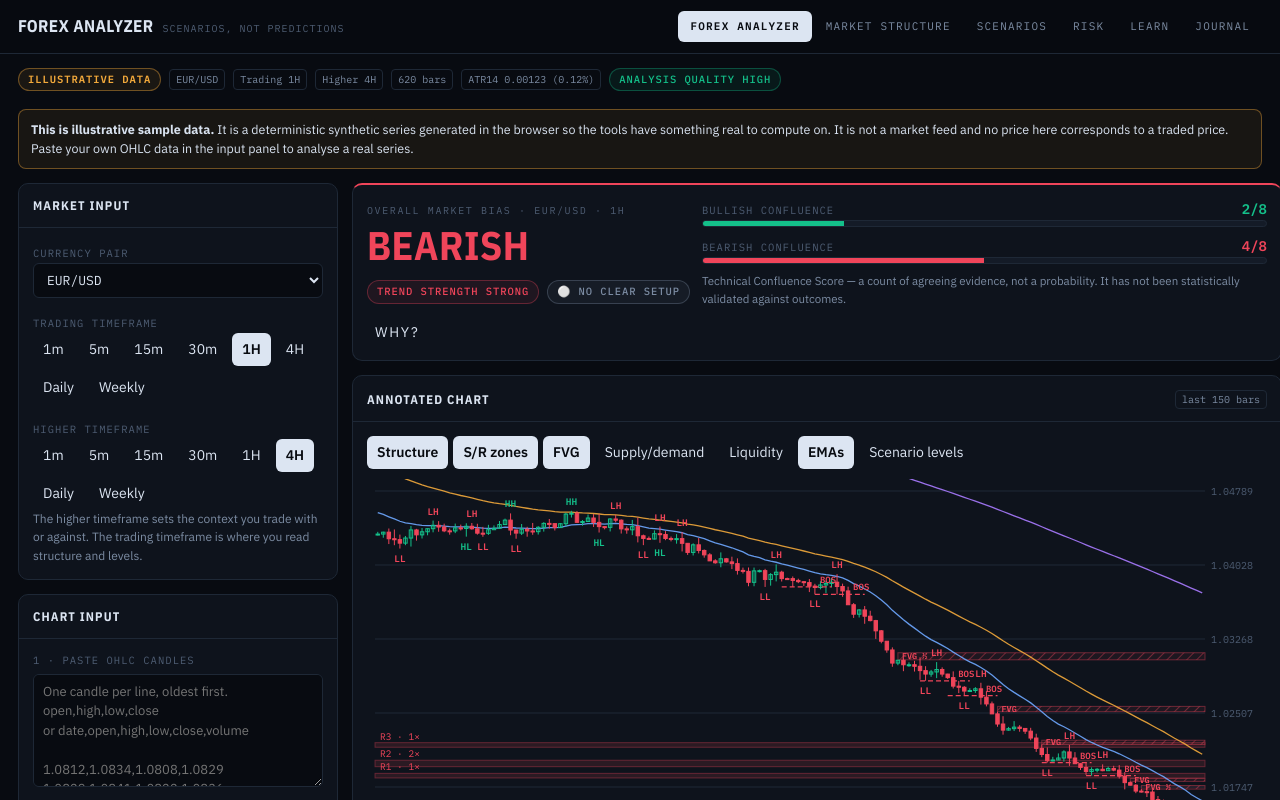
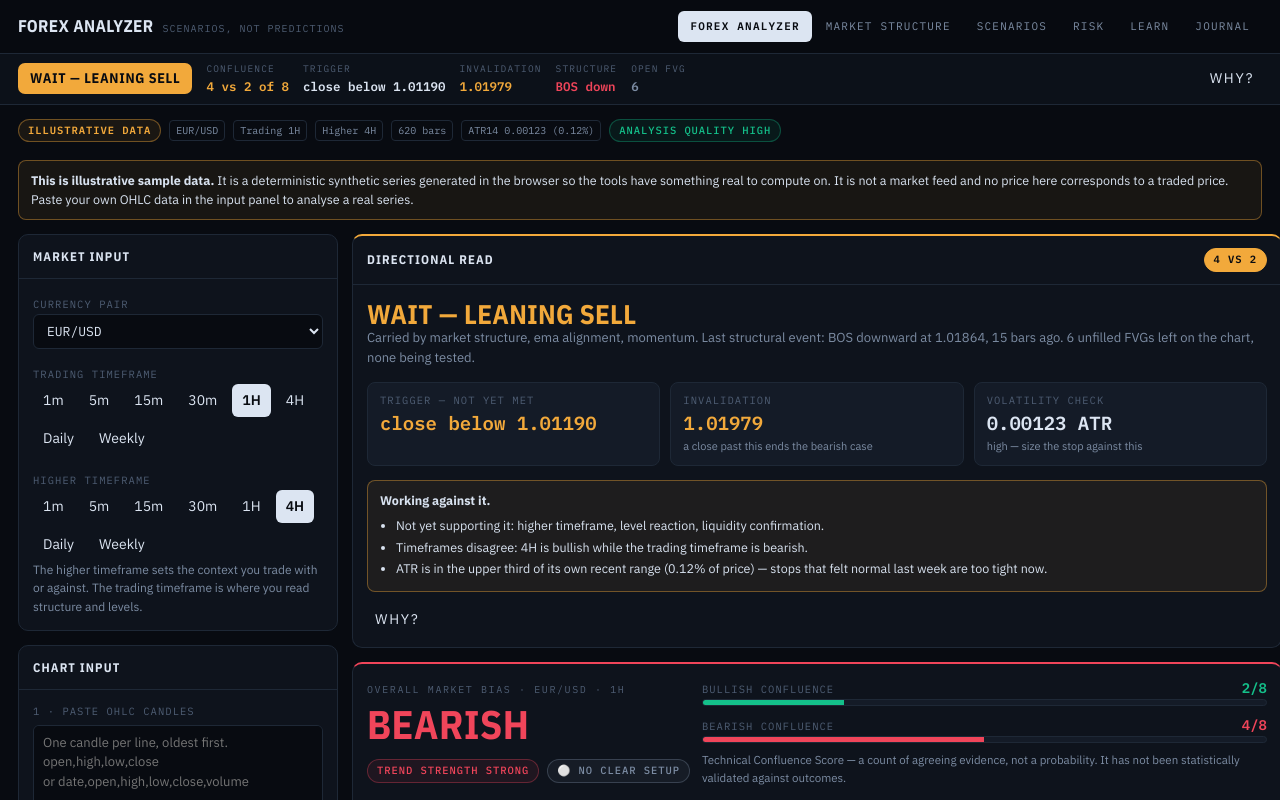
Before and after one commit to millikkal-sudo/forex-analyzer, a React (Vite) app: page / in a window 1280 px wide. Shown: the top 800 px of the page. Built offline with nearby package versions, Linux system fonts and the light colour scheme.

Commit message:
Add verdict engine and update AnalyzerTab with verdict

```diff
--- a/src/App.jsx
+++ b/src/App.jsx
@@ -67,6 +67,13 @@ const CSS = `
 .nav button{padding:7px 12px;border-radius:6px;font-size:11px;letter-spacing:.11em;text-transform:uppercase;color:var(--dim);font-family:'IBM Plex Mono',monospace;white-space:nowrap}
 .nav button:hover{color:var(--text);background:var(--panel2)}
 .nav button[data-on="1"]{color:var(--ink);background:var(--text);font-weight:600}
+.sigbar{border-top:1px solid var(--line);background:rgba(14,19,28,.85)}
+.sigin{max-width:1320px;margin:0 auto;padding:8px 18px;display:flex;align-items:center;gap:14px;flex-wrap:wrap}
+.sigact{display:inline-flex;align-items:center;gap:8px;padding:5px 12px;border-radius:7px;font-family:'IBM Plex Sans Condensed',sans-serif;font-weight:700;font-size:14px;letter-spacing:.05em}
+.sigfld{display:flex;flex-direction:column;gap:1px;min-width:0}
+.sigfld b{font-family:'IBM Plex Mono',monospace;font-size:12.5px;font-weight:600;white-space:nowrap}
+.sigfld span{font-family:'IBM Plex Mono',monospace;font-size:9.5px;letter-spacing:.12em;text-transform:uppercase;color:var(--faint)}
+@media (max-width:640px){.sigin{padding:8px 12px;gap:10px}.sigact{font-size:12.5px;padding:4px 9px}}
 
 /* cards */
 .card{background:var(--panel);border:1px solid var(--line);border-radius:10px}
@@ -680,6 +687,58 @@ function currentStatus(led, sc) {
   if (led.bull >= 5 && led.bull - led.bear >= 2) return { text: "Potential bullish setup", tone: "bull", icon: "🟢" };
   if (led.bear >= 5 && led.bear - led.bull >= 2) return { text: "Potential bearish setup", tone: "bear", icon: "🔴" };
   return { text: "Waiting for confirmation", tone: "warn", icon: "🟡" };
+}
+
+/* ============================== VERDICT ENGINE =============================
+   Turns the ledger, the structural events and the mapped levels into one
+   directional read. It always ships with the price that triggers it and the
+   price that kills it, because a direction without those is not actionable. */
+function buildVerdict(a, led, scen, digits) {
+  const gap = led.bull - led.bear;
+  const ev = last(a.events);
+  const lastHL = [...a.pivots].reverse().find((x) => x.type === "L");
+  const lastLH = [...a.pivots].reverse().find((x) => x.type === "H");
+  const res = a.sr.res[0], sup = a.sr.sup[0];
+  const bullFVG = a.fvg.zones.find((z) => z.kind === "bullish" && z.inside);
+  const bearFVG = a.fvg.zones.find((z) => z.kind === "bearish" && z.inside);
+
+  let action, tone, side;
+  if (led.bull >= 5 && gap >= 2) { action = "POTENTIAL BUY"; tone = "bull"; side = "bull"; }
+  else if (led.bear >= 5 && gap <= -2) { action = "POTENTIAL SELL"; tone = "bear"; side = "bear"; }
+  else if (Math.max(led.bull, led.bear) >= 4 && Math.abs(gap) >= 1) { action = gap > 0 ? "WAIT — LEANING BUY" : "WAIT — LEANING SELL"; tone = "warn"; side = gap > 0 ? "bull" : "bear"; }
+  else { action = "NO SETUP"; tone = "flat"; side = null; }
+
+  const trigger = side === "bull"
+    ? (res ? `close above ${res.hi.toFixed(digits)}` : lastLH ? `close above ${lastLH.price.toFixed(digits)}` : "a close above the last swing high")
+    : side === "bear"
+      ? (sup ? `close below ${sup.lo.toFixed(digits)}` : lastHL ? `close below ${lastHL.price.toFixed(digits)}` : "a close below the last swing low")
+      : "no level worth watching yet";
+  const invalidation = side === "bull"
+    ? (lastHL ? lastHL.price.toFixed(digits) : (a.price - a.atr * 1.5).toFixed(digits))
+    : side === "bear"
+      ? (lastLH ? lastLH.price.toFixed(digits) : (a.price + a.atr * 1.5).toFixed(digits))
+      : null;
+
+  // the components actually carrying this read, strongest first
+  const carrying = led.rows.filter((r) => (side === "bull" ? r.bull : side === "bear" ? r.bear : 0) > 0)
+    .sort((x, y) => (side === "bull" ? y.bull - x.bull : y.bear - x.bear)).map((r) => r.key.toLowerCase());
+  const missing = led.rows.filter((r) => (side === "bull" ? r.bull : side === "bear" ? r.bear : 1) === 0).map((r) => r.key.toLowerCase());
+
+  const evText = ev ? `${ev.kind} ${ev.dir === "up" ? "upward" : "downward"} at ${ev.price.toFixed(digits)}, ${a.candles.length - 1 - ev.i} bars ago` : "no break of structure in this data";
+  const fvgText = bullFVG ? `price sitting in an unfilled bullish FVG (${bullFVG.lo.toFixed(digits)}–${bullFVG.hi.toFixed(digits)})`
+    : bearFVG ? `price sitting in an unfilled bearish FVG (${bearFVG.lo.toFixed(digits)}–${bearFVG.hi.toFixed(digits)})`
+    : a.fvg.zones.length ? `${a.fvg.zones.length} unfilled FVG${a.fvg.zones.length === 1 ? "" : "s"} left on the chart, none being tested` : "no unfilled FVG";
+
+  const reason = side
+    ? `Carried by ${carrying.slice(0, 3).join(", ")}. Last structural event: ${evText}. ${fvgText.charAt(0).toUpperCase() + fvgText.slice(1)}.`
+    : `Neither side clears the bar (bull ${led.bull}, bear ${led.bear}). Last structural event: ${evText}.`;
+
+  const blockers = [];
+  if (side && missing.length) blockers.push(`Not yet supporting it: ${missing.join(", ")}.`);
+  scen.noTrade.checks.slice(0, 2).forEach((c) => blockers.push(c.text));
+
+  return { action, tone, side, trigger, invalidation, reason, blockers, score: side === "bull" ? led.bull : side === "bear" ? led.bear : 0,
+    against: side === "bull" ? led.bear : side === "bear" ? led.bull : 0, ev, evText, fvgText };
 }
 
 /* =============================== RISK ENGINE =============================== */
@@ -1138,6 +1197,7 @@ export default function ForexAnalyzer() {
   const bias = a && led ? overallBias(led, a) : null;
   const status = led && scen ? currentStatus(led, scen) : null;
   const quality = useMemo(() => (a ? assessQuality(a, ladder, source) : null), [a, ladder, source]);
+  const verdict = useMemo(() => (a && led && scen ? buildVerdict(a, led, scen, digits) : null), [a, led, scen, digits]);
 
   const scenarioLines = useMemo(() => {
     if (!a || !scen) return [];
@@ -1206,6 +1266,19 @@ export default function ForexAnalyzer() {
             ))}
           </nav>
         </div>
+        {verdict && (
+          <div className="sigbar">
+            <div className="sigin">
+              <span className="sigact" style={{ background: toneColor(verdict.tone), color: T.ink }}>{verdict.action}</span>
+              <span className="sigfld"><span>Confluence</span><b style={{ color: toneColor(verdict.tone) }}>{verdict.score} vs {verdict.against} of 8</b></span>
+              <span className="sigfld"><span>Trigger</span><b>{verdict.trigger}</b></span>
+              {verdict.invalidation && <span className="sigfld"><span>Invalidation</span><b style={{ color: T.warn }}>{verdict.invalidation}</b></span>}
+              <span className="sigfld"><span>Structure</span><b style={{ color: verdict.ev ? (verdict.ev.dir === "up" ? T.bull : T.bear) : T.dim }}>{verdict.ev ? `${verdict.ev.kind} ${verdict.ev.dir}` : "no BOS"}</b></span>
+              <span className="sigfld"><span>Open FVG</span><b style={{ color: a && a.fvg.zones.some((z) => z.inside) ? T.warn : T.dim }}>{a ? a.fvg.zones.length : 0}{a && a.fvg.zones.some((z) => z.inside) ? " · in one" : ""}</b></span>
+              <button className="why" style={{ marginLeft: "auto" }} onClick={() => { setTab("analyzer"); setOpenWhy(openWhy === "verdict" ? null : "verdict"); }}>WHY?</button>
+            </div>
+          </div>
+        )}
       </div>
 
       <div className="shell">
@@ -1363,7 +1436,7 @@ export default function ForexAnalyzer() {
           <div className="grid" style={{ gap: 14 }}>
             {!a && <Card title="Not enough data"><p className="note">At least 30 candles are needed before structure, indicators or zones can be computed. Load more data.</p></Card>}
 
-            {a && tab === "analyzer" && <AnalyzerTab {...{ a, led, bias, status, htf, ladder, digits, layers, setLayers, scenarioLines, openWhy, setOpenWhy, pairLabel, tradeTf: tfMismatch ? nativeTf : tradeTf, htfTf, scen, source }} />}
+            {a && tab === "analyzer" && <AnalyzerTab {...{ a, led, bias, status, htf, ladder, digits, layers, setLayers, scenarioLines, openWhy, setOpenWhy, pairLabel, tradeTf: tfMismatch ? nativeTf : tradeTf, htfTf, scen, source, verdict }} />}
             {a && tab === "structure" && <StructureTab {...{ a, digits, openWhy, setOpenWhy, ladder, htfTf, tradeTf: tfMismatch ? nativeTf : tradeTf }} />}
             {a && tab === "scenarios" && <ScenariosTab {...{ a, led, scen, digits, checks, toggleCheck, openWhy, setOpenWhy, status, htf }} />}
             {a && tab === "risk" && <RiskTab {...{ a, scen, digits, pair, pairLabel, events, setEvents, eventDraft, setEventDraft }} />}
@@ -1381,7 +1454,7 @@ export default function ForexAnalyzer() {
 }
 
 /* ============================== ANALYZER TAB =============================== */
-function AnalyzerTab({ a, led, bias, status, htf, ladder, digits, layers, setLayers, scenarioLines, openWhy, setOpenWhy, pairLabel, tradeTf, htfTf, scen, source }) {
+function AnalyzerTab({ a, led, bias, status, htf, ladder, digits, layers, setLayers, scenarioLines, openWhy, setOpenWhy, pairLabel, tradeTf, htfTf, scen, source, verdict }) {
   const rows = [
     ["Higher timeframe", htf?.available ? htf.read : "Unavailable", htf?.available ? `The ${htf.tf} series built from this data reads ${htf.structure.toLowerCase()} structure with ${htf.strength.toLowerCase()} trend strength.` : `A ${htfTf} series cannot be built from the loaded data (${htf?.reason || "unavailable"}).`],
     ["Market structure", a.structRead, a.structure.detail],
@@ -1399,6 +1472,24 @@ function AnalyzerTab({ a, led, bias, status, htf, ladder, digits, layers, setLay
 
   return (
     <>
+      {verdict && (
+        <Card accent={toneColor(verdict.tone)} title="Directional read" right={<Pill tone={verdict.tone} solid>{verdict.score} vs {verdict.against}</Pill>}>
+          <h2 style={{ fontSize: 27, color: toneColor(verdict.tone), lineHeight: 1.1 }}>{verdict.action}</h2>
+          <p className="note mt" style={{ fontSize: 13 }}>{verdict.reason}</p>
+          <div className="grid g3 mt" style={{ gap: 10 }}>
+            <Stat label="Trigger — not yet met" value={verdict.trigger} tone={verdict.tone} />
+            <Stat label="Invalidation" value={verdict.invalidation || "—"} tone="warn" sub={verdict.side ? `a close past this ends the ${verdict.side === "bull" ? "bullish" : "bearish"} case` : "nothing to invalidate"} />
+            <Stat label="Volatility check" value={`${a.atr.toFixed(digits)} ATR`} sub={`${a.volatility.toLowerCase()} — size the stop against this`} />
+          </div>
+          {verdict.blockers.length > 0 && (
+            <div className="mt"><Warn level="med"><b>Working against it.</b><ul style={{ margin: "6px 0 0 16px", padding: 0 }}>{verdict.blockers.map((b, i) => <li key={i} style={{ marginBottom: 3 }}>{b}</li>)}</ul></Warn></div>
+          )}
+          <div className="mt"><Why id="verdict" open={openWhy} setOpen={setOpenWhy}>
+            The word "potential" is doing real work here. This is a reading of what the loaded candles currently favour, produced by counting agreeing evidence — it is not a forecast, and the score has never been tested against outcomes. The trigger is the thing that has not happened yet: until that close prints, the read is a hypothesis. The invalidation is the price at which the reasoning above stops being true, which is why it is quoted next to the direction rather than buried three tabs away.
+          </Why></div>
+        </Card>
+      )}
+
       <Card accent={toneColor(bias.tone)}>
         <div className="spread" style={{ flexWrap: "wrap" }}>
           <div>
```
